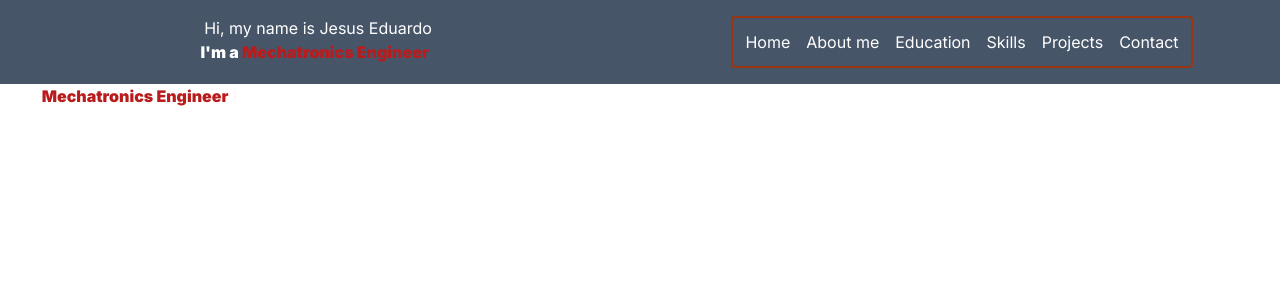
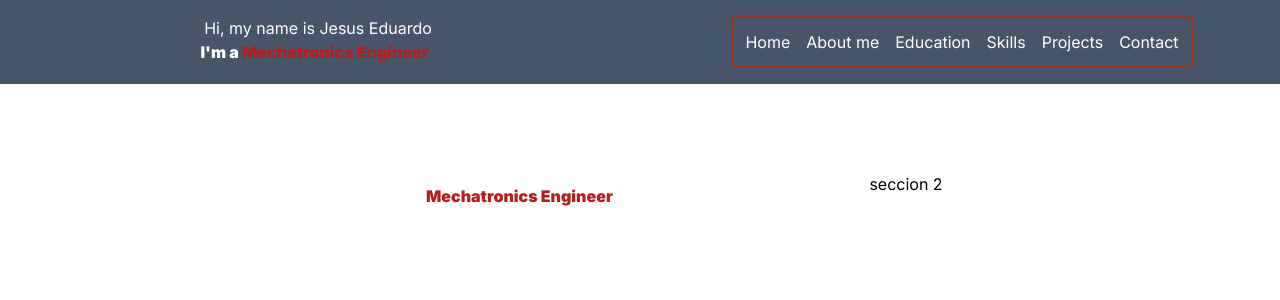
Before and after one commit to JesusRomanDev/portfolio, a React (Vite) app: page / in a window 1280 px wide. Shown: the top 300 px of the page. Built offline with nearby package versions, Linux system fonts and the light colour scheme.

Commit message:
Navbar edit

```diff
--- a/src/components/AboutMe.jsx
+++ b/src/components/AboutMe.jsx
@@ -10,11 +10,15 @@ const AboutMe = () => {
     });
   return (
     <>
-        <section>
-            <div>
-            <h2 className='font-black text-white'>
-                I'm a<span className='text-red-700'> {text}</span><Cursor cursorColor='red' />
-            </h2>
+        <section className='w-4/5 h-1/4 mx-auto flex gap-5 justify-center'>
+            <div className='w-1/2 flex flex-col justify-center items-center'>
+                <h1 className='text-white block'>Hi, my name is Jesus Eduardo</h1>
+                <h2 className='font-black text-white'>
+                    I'm a<span className='text-red-700'> {text}</span><Cursor cursorColor='red' />
+                </h2>
+            </div>
+            <div className='w-1/4 flex flex-col justify-center items-center'>
+                <p className='text-center block'>seccion 2</p>
             </div>
         </section>
     </>
--- a/src/index.css
+++ b/src/index.css
@@ -14,11 +14,11 @@
     } */
 
     .navCustom{
-        @apply hover:text-white relative
+        @apply hover:text-orange-700 relative duration-300
     }
 
     .navCustom::after{
-        @apply absolute content-[''] bg-red-500 h-[3px] w-[0] left-0 -bottom-1 rounded-xl
+        @apply absolute content-[''] bg-red-500 h-[3px] w-[0] left-0 -bottom-1 rounded-xl duration-300
     }
 
     .navCustom:hover::after{
```
